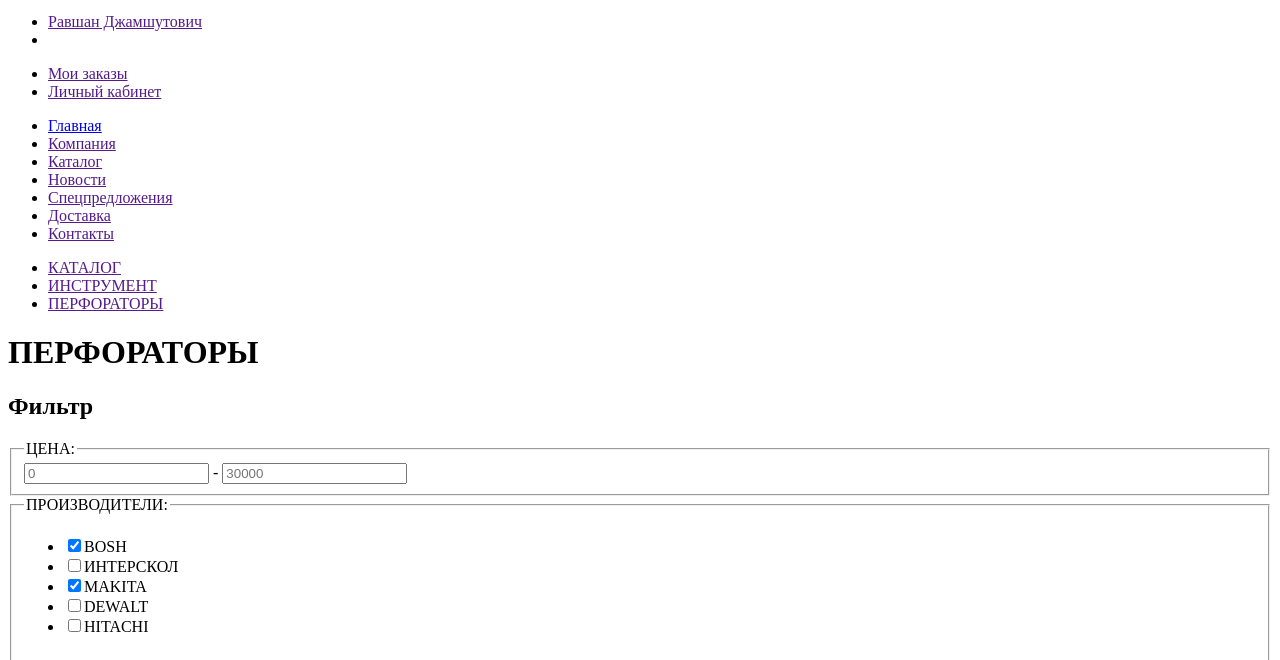
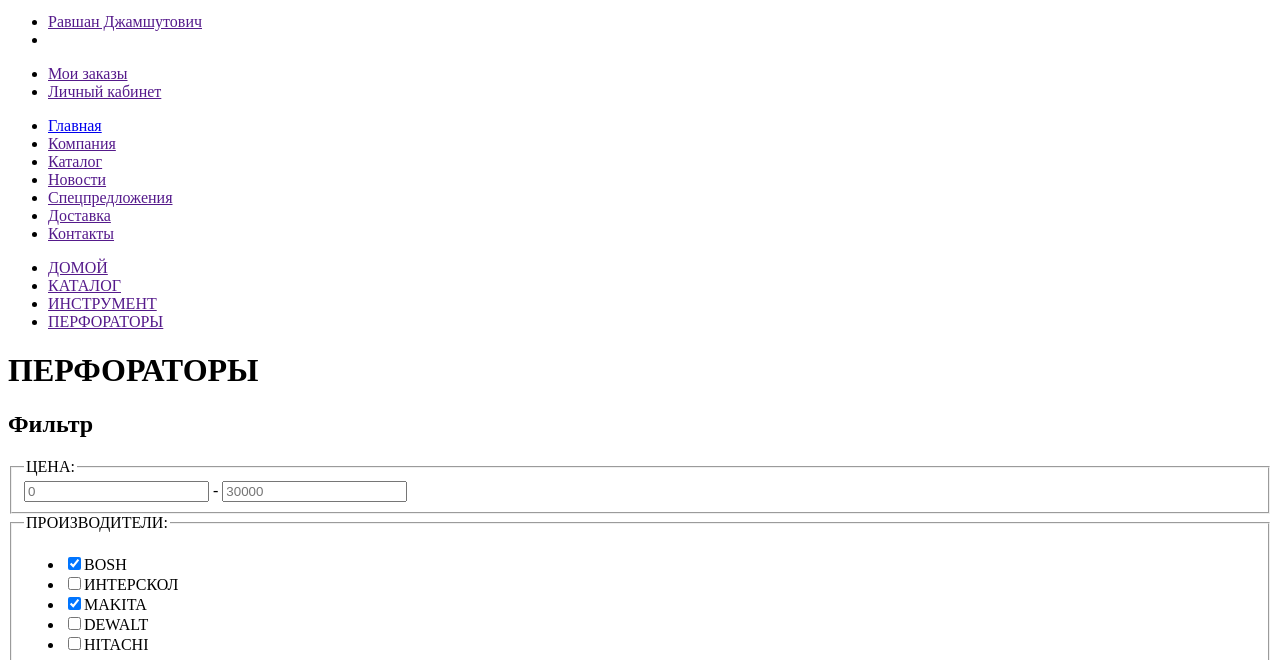
Before and after one commit to henizr/1188745-technomart-28, a plain HTML site: page catalog.html in a window 1280 px wide. Shown: the part 140-800 px from the top of the page. Drawn offline with Linux system fonts and the light colour scheme.

Commit message:
Добавлен пункт "ДОМОЙ" для списка "breadcrumbs"

```diff
--- a/catalog.html
+++ b/catalog.html
@@ -74,6 +74,9 @@
 
     <main class="main-content">
         <ul class="breadcrumbs">
+            <li class="breadcrumbs-item">
+                <a class="breadcrumbs-link" href="">ДОМОЙ</a>
+            </li>
             <li class="breadcrumbs-item">
                 <a class="breadcrumbs-link" href="">КАТАЛОГ</a>
             </li>
```
